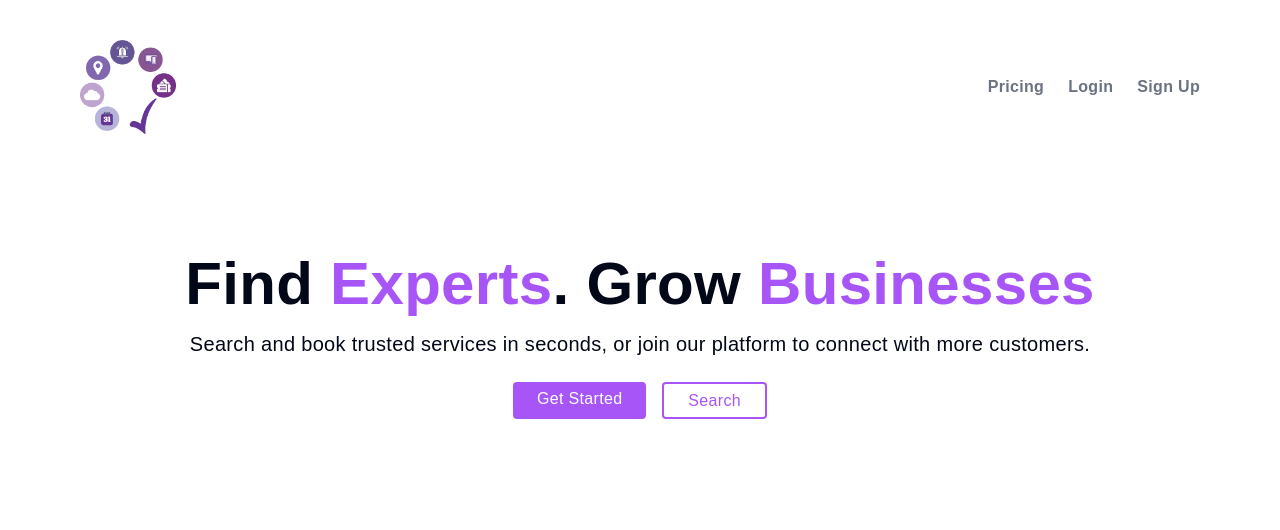
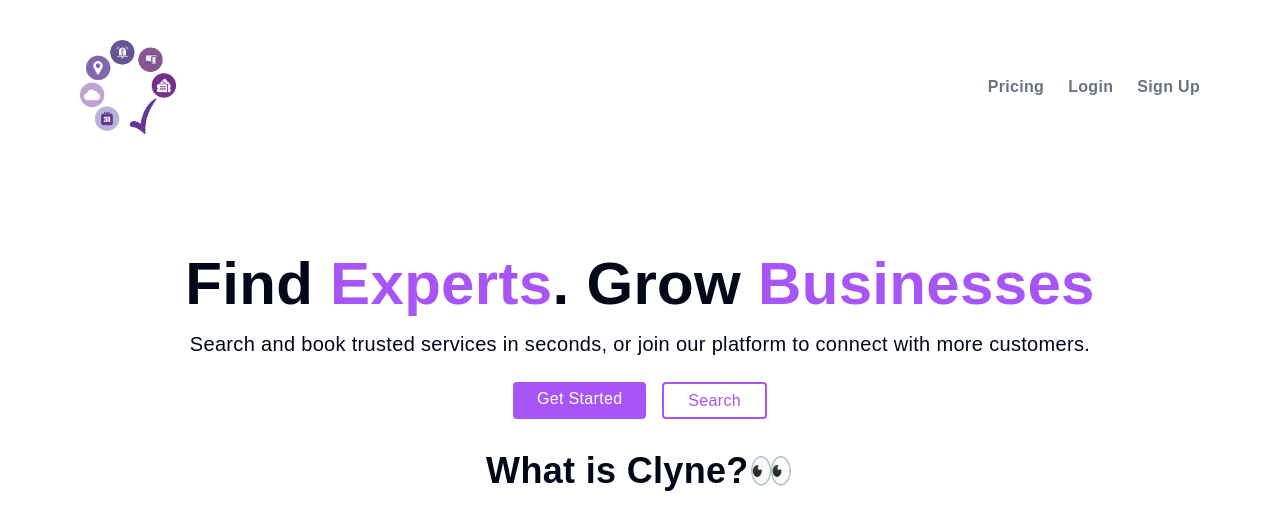
Before and after one commit to Matthommes/BookEase, a Next.js app in the folder frontend/: page / in a window 1280 px wide. Shown: the top 530 px of the page. Built offline with nearby package versions, Linux system fonts and the light colour scheme.

Commit message:
Very minor UI update

```diff
--- a/frontend/app/landing/feature/page.jsx
+++ b/frontend/app/landing/feature/page.jsx
@@ -0,0 +1,10 @@
+"use client"
+
+
+export default function Feature() {
+    return (
+        <main>
+        <h1 className="text-xl lg:text-4xl text-center font-semibold">What is Clyne?👀 </h1>
+        </main>
+    )
+}
--- a/frontend/app/page.js
+++ b/frontend/app/page.js
@@ -1,12 +1,14 @@
 import Link from "next/link";
 import NavBar from "./components/nav";
 import Hero from "./components/hero";
+import Feature from "./landing/feature/page";
 
 export default function Home() {
   return (
     <main>
       <NavBar />
-     <Hero />
+      <Hero />
+      <Feature />
     </main>
   );
 }
```
